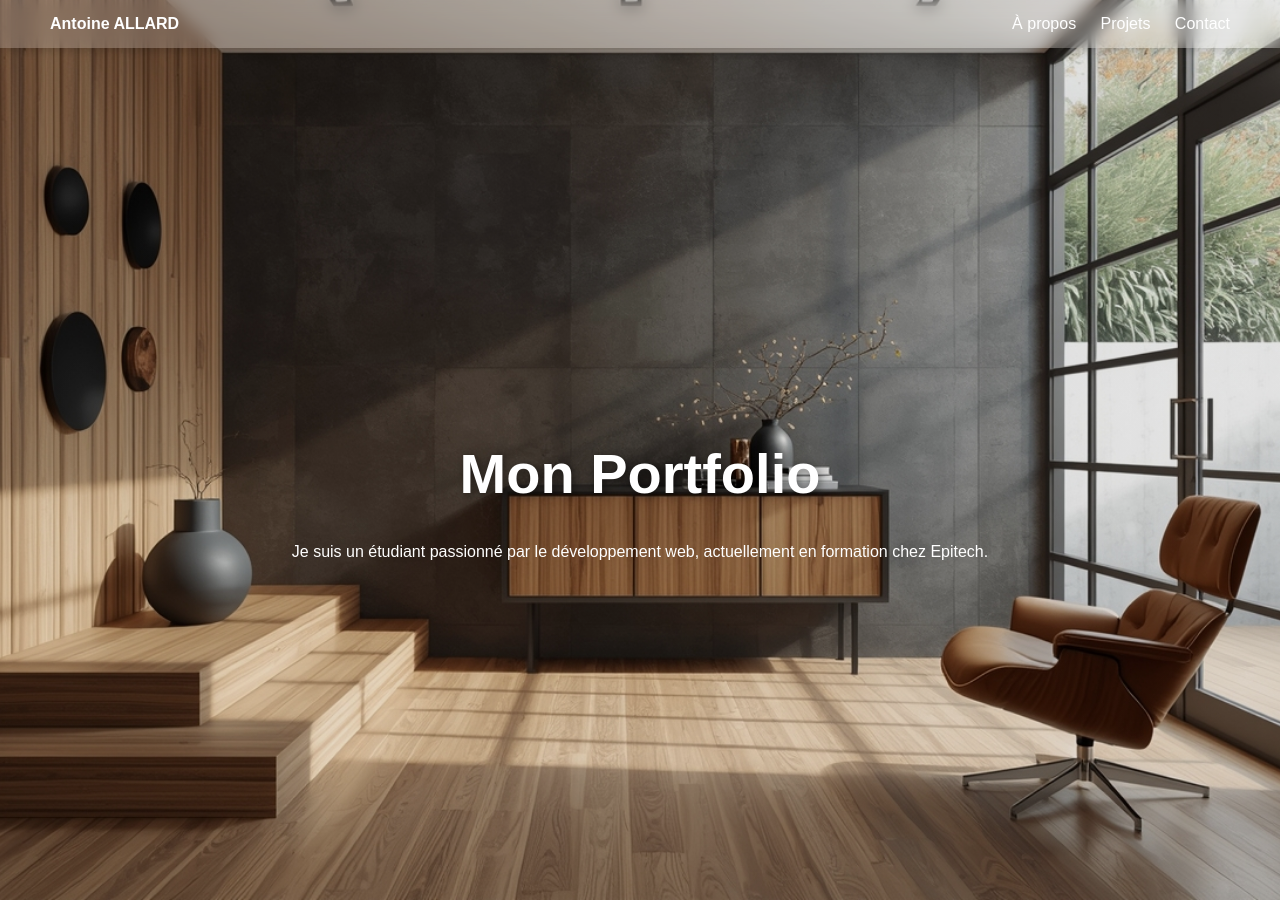
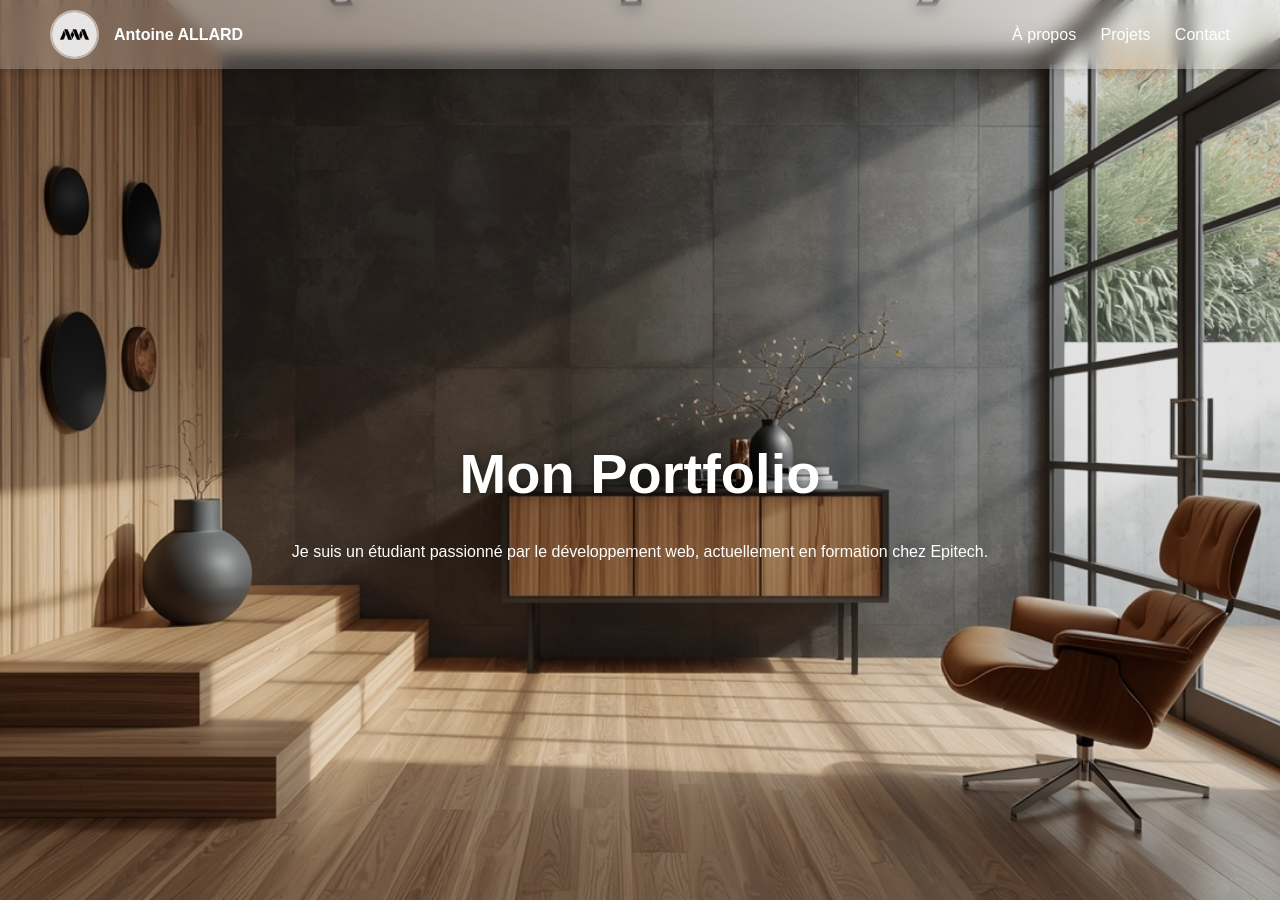
Before and after one commit to AntoineAll/Portfolio, a Jekyll site: the page built from index.markdown, in a window 1280 px wide. Built offline with Jekyll 4.4.1, drawn with Linux system fonts in a browser that asks for light colours.

Commit message:
Ajout d'un logo sur la navbar de home plus modifications des liens dans nav-links

```diff
--- a/_layouts/home.html
+++ b/_layouts/home.html
@@ -15,7 +15,7 @@
 
         .hero {
             background: linear-gradient(rgba(0, 0, 0, 0.1), rgba(0, 0, 0, 0.1)),
-            url('{{ page.background_image }}');
+            url('{{ page.background_image | relative_url }}');
             background-size: cover;
             background-position: center;
             height: 100vh;
@@ -27,8 +27,7 @@
             display: flex;
             justify-content: space-between;
             align-items: center;
-            padding: 15px 50px;
-            /* Fond blanc à 80% d'opacité */
+            padding: 10px 50px; /* Réduit un peu le padding pour compenser la taille du logo */
             background-color: rgba(255, 255, 255, 0.2);
             backdrop-filter: blur(8px);
             position: fixed;
@@ -37,7 +36,22 @@
             box-sizing: border-box;
             z-index: 1000;
             box-shadow: 0 2px 10px rgba(0, 0, 0, 0.2);
-            /* Légère ombre pour le menu */
+        }
+
+        /* Conteneur pour le Logo + Nom */
+        .brand-container {
+            display: flex;
+            align-items: center;
+            gap: 15px; /* Espace entre le logo et le nom */
+        }
+
+        /* Style du logo en cercle */
+        .nav-logo {
+            width: 45px;
+            height: 45px;
+            border-radius: 50%; /* Cercle parfait */
+            object-fit: cover; /* Évite de déformer l'image */
+            border: 2px solid rgba(255, 255, 255, 0.5); /* Petit liseré blanc */
         }
 
         .name {
@@ -75,13 +89,18 @@
 <body>
     <div class="hero">
         <nav>
-            <div class="name">Antoine ALLARD</div>
+            <div class="brand-container">
+                <img src="{{ '/assets/images/logo_AAA.jpg' | relative_url }}" alt="Logo" class="nav-logo">
+                <div class="name">Antoine ALLARD</div>
+            </div>
+
             <div class="nav-links">
-                <a href="./about">À propos</a>
-                <a href="./projects">Projets</a>
-                <a href="./contact">Contact</a>
+                <a href="{{ '/about' | relative_url }}">À propos</a>
+                <a href="{{ '/projects' | relative_url }}">Projets</a>
+                <a href="{{ '/contact' | relative_url }}">Contact</a>
             </div>
         </nav>
+
         <div class="center-title">
             <h1>{{ page.title }}</h1>
             <p>{{ content }}</p>
```
Also changed, not shown: assets/images/logo_AAA.jpg (added).
